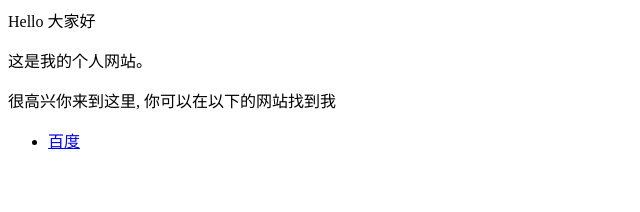
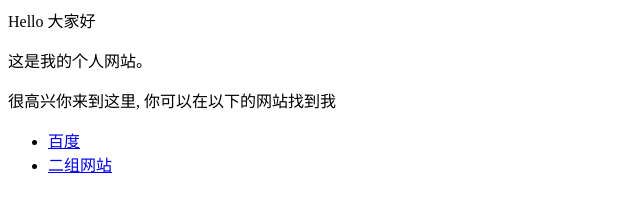
Before and after one commit to Single445/single, a plain HTML site: page index.html in a window 1280 px wide. Shown: the whole page, without its empty margins (0-640 px from the left). Drawn offline with Linux system fonts and the light colour scheme.

Commit message:
Update index.html

```diff
--- a/index.html
+++ b/index.html
@@ -3,4 +3,5 @@
 <p>很高兴你来到这里, 你可以在以下的网站找到我</p>
 <ul>
   <li> <a href="https://www.baidu.com">百度</a> </li>
+  <li><a href="网页/index.html">二组网站</a> </li>
 </ul>
```
